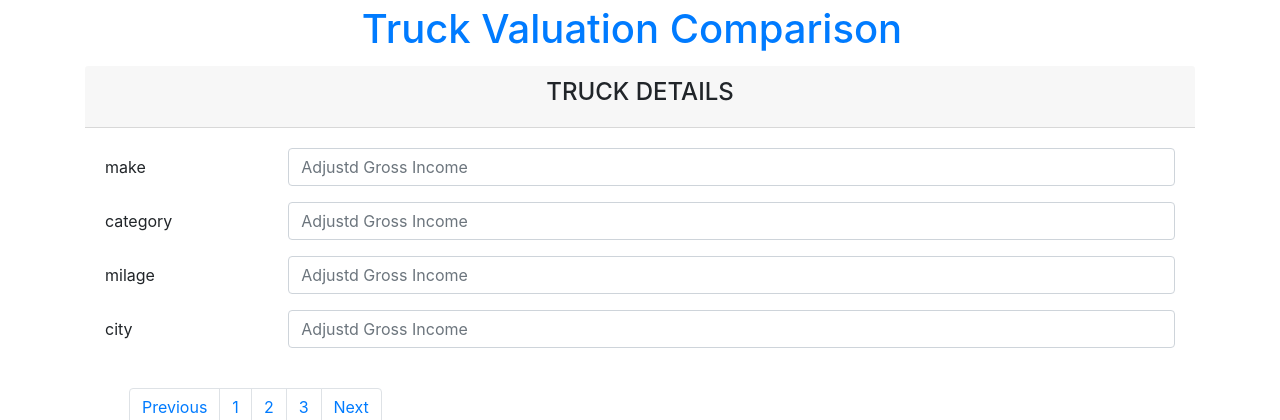
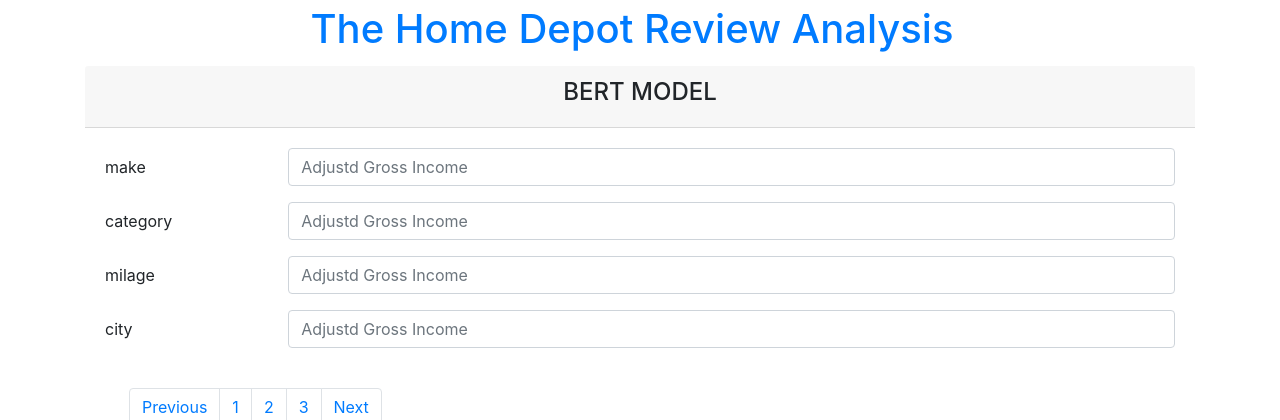
Before and after one commit to Ivan2911/the_home_depot_review_analysis, a Flask app: page / in a window 1280 px wide. Shown: the top 420 px of the page. Run offline with Flask 2, Linux system fonts and the light colour scheme; some libraries are stand-ins or nearby versions.

Commit message:
adjust HTML files name

```diff
--- a/templates/home.html
+++ b/templates/home.html
@@ -13,12 +13,12 @@
 
 <body>
 	<div class="container text-center">
-		<a class="navbar-brand text-center" href="/"><h1>Truck Valuation Comparison</h1></a>
+		<a class="navbar-brand text-center" href="/"><h1>The Home Depot Review Analysis</h1></a>
 	</div>
 
 	<div class="container">
 		<div class="card-header text-center">
-		  <h4>TRUCK DETAILS</h4>
+		  <h4>BERT MODEL</h4>
 		</div>
 
 		<div class="card-body">
```
